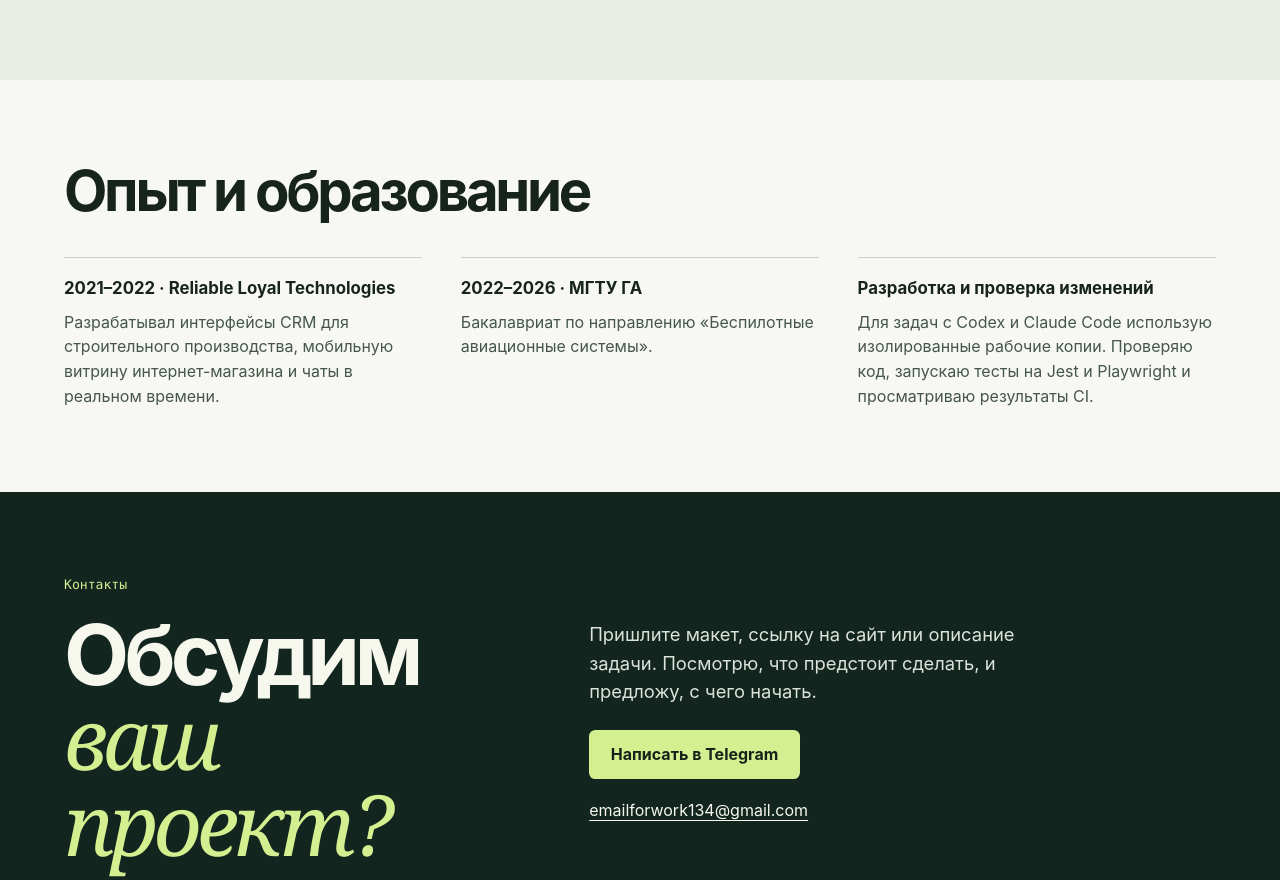
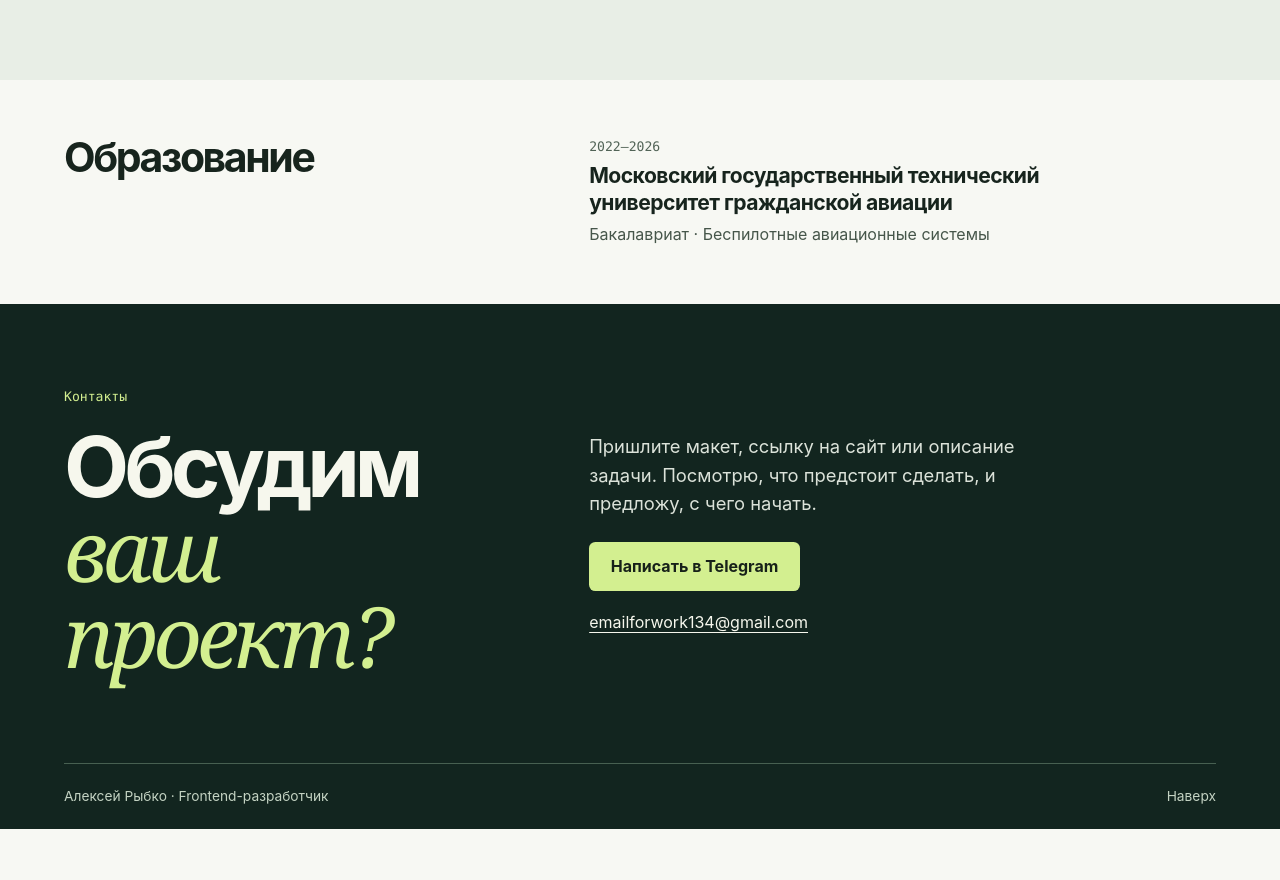
Before and after one commit to LehaRybkoha/leharybkoha.github.io, a plain HTML site: page index.html in a window 1280 px wide. Shown: the part 2222-3102 px from the top of the page. After the commit the page ends 3051 px from the top, so only its background shows below. Drawn offline with Linux system fonts and the light colour scheme.

Commit message:
Give education its own section in both languages

```diff
--- a/index.html
+++ b/index.html
@@ -63,14 +63,14 @@
       </div>
     </div>
   </section>
-  <section class="background-section" aria-labelledby="background-title">
-    <div class="wrap">
-      <h2 id="background-title">Опыт и образование</h2>
-      <dl class="background-grid">
-        <div><dt>2021–2022 · Reliable Loyal Technologies</dt><dd>Разрабатывал интерфейсы CRM для строительного производства, мобильную витрину интернет-магазина и чаты в реальном времени.</dd></div>
-        <div><dt>2022–2026 · МГТУ ГА</dt><dd>Бакалавриат по направлению «Беспилотные авиационные системы».</dd></div>
-        <div><dt>Разработка и проверка изменений</dt><dd>Для задач с Codex и Claude Code использую изолированные рабочие копии. Проверяю код, запускаю тесты на Jest и Playwright и просматриваю результаты CI.</dd></div>
-      </dl>
+  <section id="education" class="education" aria-labelledby="education-title">
+    <div class="wrap education-inner">
+      <h2 id="education-title">Образование</h2>
+      <div class="degree">
+        <p class="meta">2022–2026</p>
+        <h3>Московский государственный технический университет гражданской авиации</h3>
+        <p>Бакалавриат · Беспилотные авиационные системы</p>
+      </div>
     </div>
   </section>
   <section class="contact-section" id="contact" aria-labelledby="contact-title">
--- a/style.css
+++ b/style.css
@@ -49,11 +49,12 @@ h1 em { font-size: 1.04em; letter-spacing: -.076em; }
 .portrait-frame::after { content: ""; position: absolute; border-right: 2px solid var(--lime); border-bottom: 2px solid var(--lime); width: 2.15rem; height: 2.15rem; bottom: -.48rem; right: -.48rem; }
 .portrait img { display: block; width: 100%; height: auto; aspect-ratio: 1; object-fit: cover; border-radius: .3rem; }
 figcaption { display: flex; justify-content: space-between; color: #c3d2c2; margin-top: 1.1rem; font-size: .8rem; }
-.work-section, .projects-section, .contact-section, .background-section { padding-block: clamp(50px, 6.5vw, 94px); }
-.background-grid { display: grid; grid-template-columns: repeat(3,minmax(0,1fr)); gap: clamp(18px,3vw,42px); margin: clamp(22px,3vw,42px) 0 0; }
-.background-grid > div { padding-top: 1.05rem; border-top: 1px solid var(--border); }
-.background-grid dt { font-weight: 650; font-size: 1.05rem; }
-.background-grid dd { color: var(--muted); margin: .55rem 0 0; }
+.work-section, .projects-section, .contact-section { padding-block: clamp(50px, 6.5vw, 94px); }
+.education { padding-block: clamp(32px, 4.5vw, 64px); }
+.education-inner { display: grid; grid-template-columns: minmax(0,.82fr) minmax(0,1.18fr); align-items: start; gap: clamp(24px, 7vw, 100px); }
+.education h2 { font-size: clamp(1.9rem, 3.2vw, 2.85rem); }
+.degree h3 { max-width: 35rem; margin-block: .35rem; font-size: clamp(1.1rem, 1.65vw, 1.45rem); line-height: 1.28; letter-spacing: -.025em; }
+.degree > p:last-child { color: var(--muted); }
 .section-head { display: flex; align-items: end; justify-content: space-between; gap: 2rem; margin-bottom: clamp(24px, 3.2vw, 44px); }
 h2 { letter-spacing: -.058em; font-size: clamp(2.2rem, 4.4vw, 4rem); line-height: .99; text-wrap: balance; }
 .section-head p { max-width: 23rem; color: var(--muted); line-height: 1.45; }
@@ -126,7 +127,7 @@ details .text-link { display: inline-block; font-size: .94rem; margin-top: .7rem
   .portrait-frame::after { right: -.32rem; bottom: -.32rem; }
   .section-head { display: block; }
   .section-head p { margin-top: .9rem; }
-  .cases, .projects-grid, .contact-grid, .background-grid { grid-template-columns: 1fr; }
+  .cases, .projects-grid, .contact-grid, .education-inner { grid-template-columns: 1fr; }
   .cases { gap: 21px; }
   .case-art { min-height: 155px; }
   .case-copy { padding: 20px; }
```
Also changed, not shown: en.html (+8 -8 lines).
